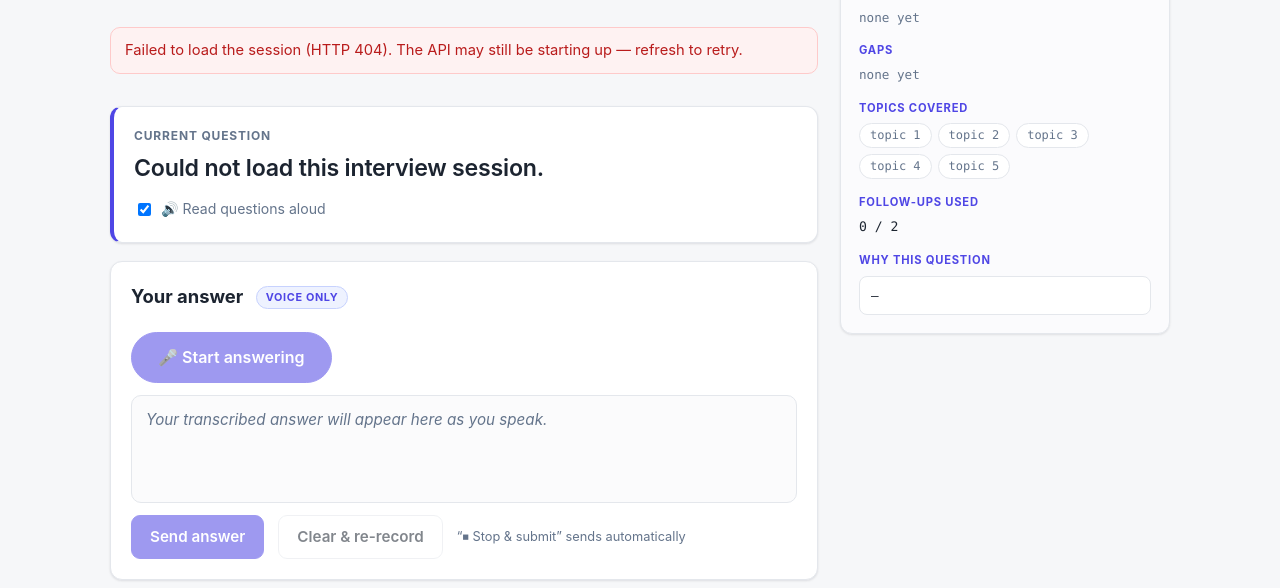
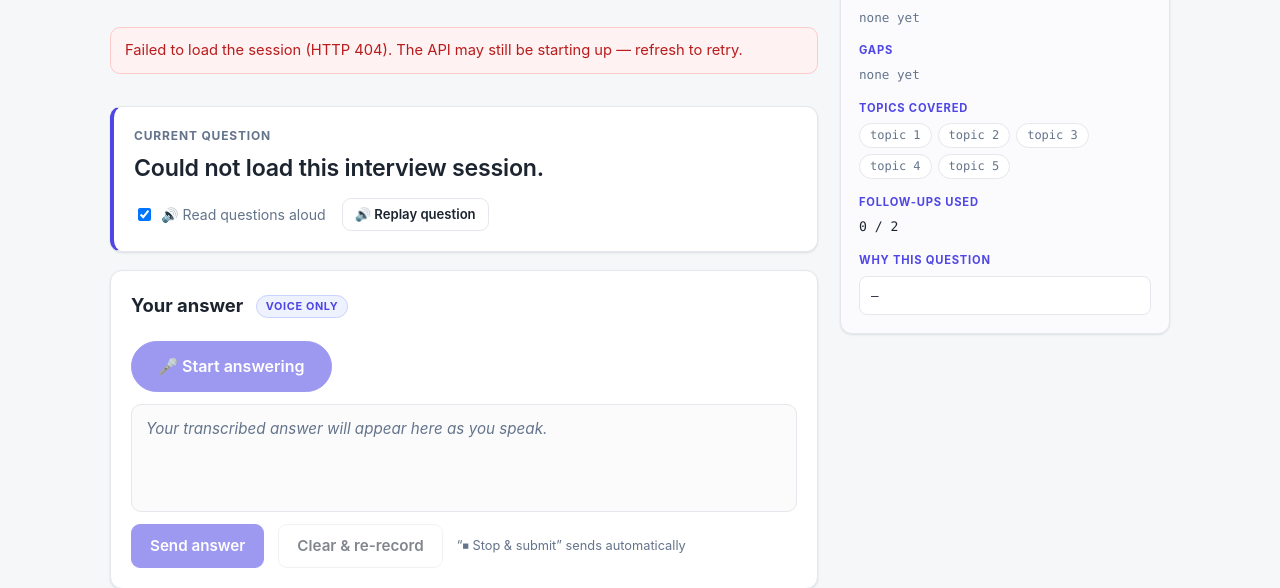
Before and after one commit to joaomedeiros95/ai-interviewer, a Django app: template templates/interviews/room.html in a window 1280 px wide. Shown: the part 179-767 px from the top of the page. Run offline with Django 5.2, Linux system fonts and the light colour scheme; the template is opened without the code that fills it, so the values that code supplies are empty.

Commit message:
Fix first question not being read aloud
Chrome drops speechSynthesis.speak() issued before the user interacts
with the page, and the room is a fresh navigation, so the on-load TTS
for question 1 was silently blocked (and previously never attempted).
Now: attempt on load, retry on the first gesture inside the room
(except the mic button, to avoid speaking over a recording), and add an
explicit "Replay question" button as a guaranteed manual path.

Co-Authored-By: Claude Fable 5 <noreply@anthropic.com>
Claude-Session: https://claude.ai/code/session_01HryRJfYyEY5NsRVeqnaYTu

```diff
--- a/static/css/app.css
+++ b/static/css/app.css
@@ -293,8 +293,18 @@ a { color: var(--accent); }
   letter-spacing: -0.01em;
 }
 
-.tts-row { margin-top: 14px; font-size: 0.88rem; color: var(--text-muted); }
+.tts-row {
+  margin-top: 14px;
+  font-size: 0.88rem;
+  color: var(--text-muted);
+  display: flex;
+  align-items: center;
+  gap: 16px;
+  flex-wrap: wrap;
+}
 .tts-row label { display: inline-flex; align-items: center; gap: 7px; cursor: pointer; }
+
+.btn-compact { padding: 5px 12px; font-size: 0.82rem; font-weight: 600; }
 
 /* Answer controls */
 
--- a/static/js/interview.js
+++ b/static/js/interview.js
@@ -33,6 +33,7 @@
     questionText: document.getElementById('question-text'),
     followupBadge: document.getElementById('q-followup-badge'),
     ttsToggle: document.getElementById('tts-toggle'),
+    replayBtn: document.getElementById('replay-btn'),
     micBtn: document.getElementById('mic-btn'),
     speechStatus: document.getElementById('speech-status'),
     interim: document.getElementById('interim-text'),
@@ -56,7 +57,8 @@
     listening: false,
     voiceBlocked: false,
     submitAfterStop: false,
-    submitAfterStopTimer: null
+    submitAfterStopTimer: null,
+    ttsUnlocked: false // true once speechSynthesis has actually produced audio
   };
 
   /* ---------------- generic helpers ---------------- */
@@ -126,17 +128,20 @@
 
   /* ---------------- text-to-speech ---------------- */
 
-  function speakQuestion(text) {
+  function speakQuestion(text, force) {
     if (!('speechSynthesis' in window)) {
       return;
     }
     try {
       window.speechSynthesis.cancel(); // never overlap questions
-      if (!els.ttsToggle.checked || !text) {
+      if ((!els.ttsToggle.checked && !force) || !text) {
         return;
       }
       var utterance = new SpeechSynthesisUtterance(text);
       utterance.lang = 'en-US';
+      utterance.onstart = function () {
+        state.ttsUnlocked = true;
+      };
       window.speechSynthesis.speak(utterance);
     } catch (e) {
       // TTS is best-effort only
@@ -146,6 +151,28 @@
   els.ttsToggle.addEventListener('change', function () {
     if (!els.ttsToggle.checked && 'speechSynthesis' in window) {
       window.speechSynthesis.cancel();
+    }
+  });
+
+  els.replayBtn.addEventListener('click', function () {
+    if (state.currentQuestion) {
+      speakQuestion(state.currentQuestion.text, true); // explicit ask overrides the toggle
+    }
+  });
+
+  // Chrome drops speechSynthesis.speak() issued before the user interacts with
+  // the page, so the on-load attempt for question 1 can be silently blocked.
+  // The first gesture inside the room retries it — except on the mic button,
+  // where speaking over the candidate's recording would be worse than silence.
+  document.addEventListener('pointerdown', function (event) {
+    if (state.ttsUnlocked || state.listening || state.submitting) {
+      return;
+    }
+    if (event.target.closest && event.target.closest('#mic-btn')) {
+      return;
+    }
+    if (els.ttsToggle.checked && state.currentQuestion) {
+      speakQuestion(state.currentQuestion.text);
     }
   });
 
@@ -583,8 +610,9 @@
 
     els.roomStatus.textContent = 'In progress';
     setControlsDisabled(false);
-    // Note: we deliberately don't auto-speak on load — browsers block
-    // speechSynthesis before a user gesture anyway.
+    // Attempt to speak the current question on load. Chrome blocks this until
+    // the user interacts with the page — the pointerdown fallback covers that.
+    speakQuestion(current.text);
   }
 
   function init() {
--- a/templates/interviews/room.html
+++ b/templates/interviews/room.html
@@ -34,6 +34,7 @@
             <input type="checkbox" id="tts-toggle" checked>
             <span>🔊 Read questions aloud</span>
           </label>
+          <button type="button" class="btn btn-compact" id="replay-btn">🔊 Replay question</button>
         </div>
       </div>
 
```
